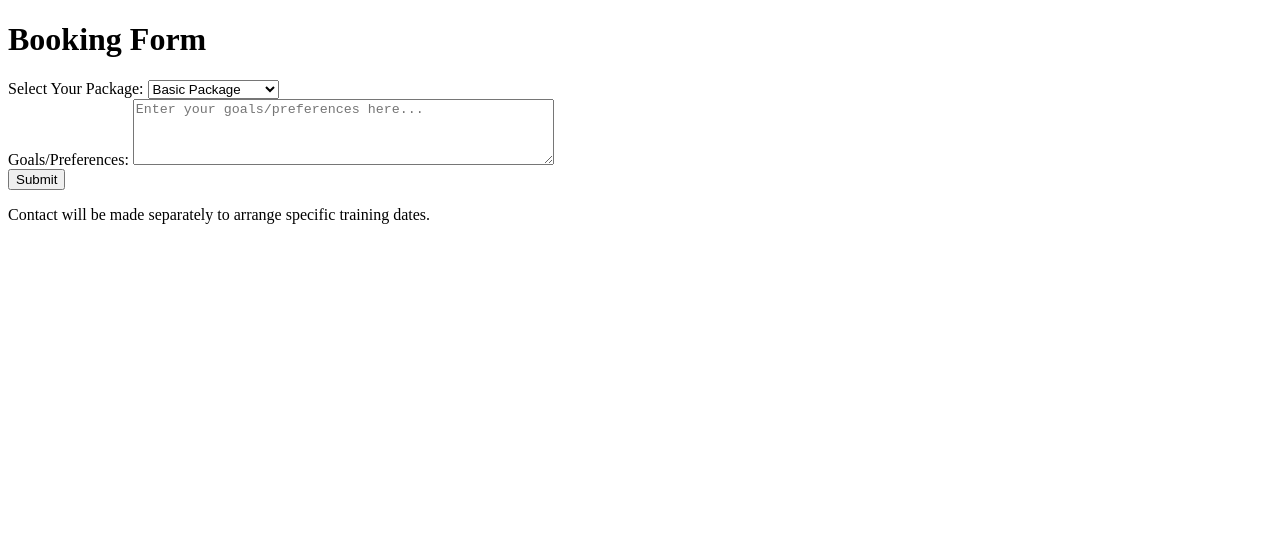
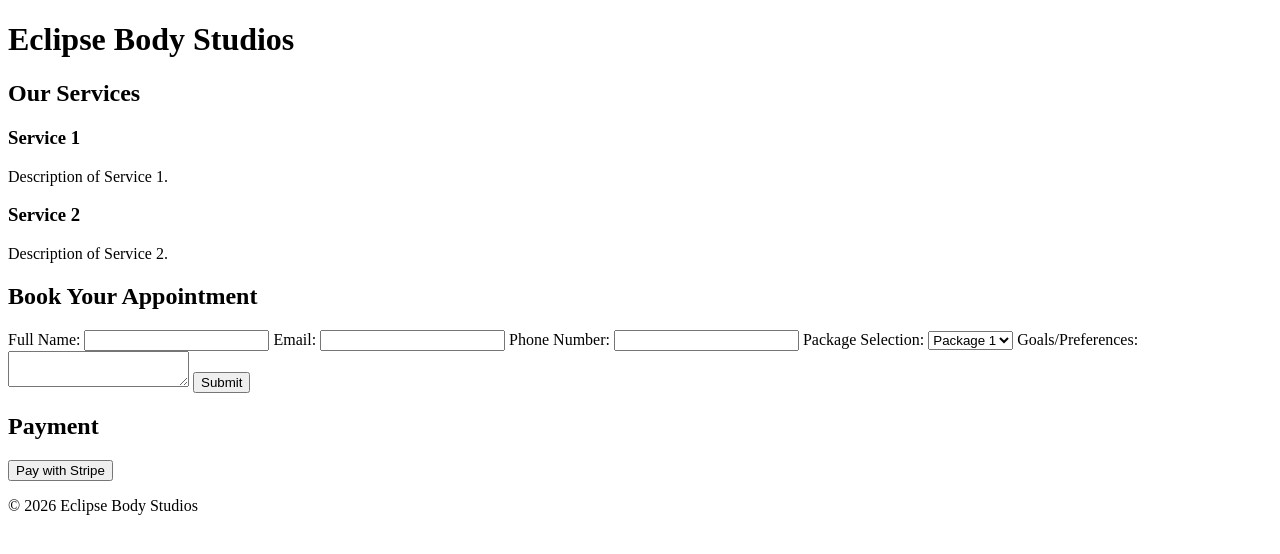
Before and after one commit to eclipsebodystudios-sudo/Eclipse-body-studios, a plain HTML site: page index.html in a window 1280 px wide. Drawn offline with Linux system fonts and the light colour scheme.

Commit message:
Update index.html with full website content including service card, booking form, and payment integration.

```diff
--- a/index.html
+++ b/index.html
@@ -3,23 +3,59 @@
 <head>
     <meta charset="UTF-8">
     <meta name="viewport" content="width=device-width, initial-scale=1.0">
-    <title>Booking Form</title>
+    <title>Eclipse Body Studios</title>
+    <link rel="stylesheet" href="styles.css">
 </head>
 <body>
-    <h1>Booking Form</h1>
-    <form>
-        <label for="package">Select Your Package:</label>
-        <select id="package" name="package" required>
-            <option value="basic">Basic Package</option>
-            <option value="premium">Premium Package</option>
-            <option value="vip">VIP Package</option>
-        </select>
-        <br>
-        <label for="goals">Goals/Preferences:</label>
-        <textarea id="goals" name="goals" rows="4" cols="50" placeholder="Enter your goals/preferences here..." required></textarea>
-        <br>
-        <input type="submit" value="Submit">
-    </form>
-    <p>Contact will be made separately to arrange specific training dates.</p>
+    <header>
+        <h1>Eclipse Body Studios</h1>
+    </header>
+    <main>
+        <section class="services">
+            <h2>Our Services</h2>
+            <div class="service-card">
+                <h3>Service 1</h3>
+                <p>Description of Service 1.</p>
+            </div>
+            <div class="service-card">
+                <h3>Service 2</h3>
+                <p>Description of Service 2.</p>
+            </div>
+            <!-- More service cards as needed -->
+        </section>
+        <section class="booking-form">
+            <h2>Book Your Appointment</h2>
+            <form id="booking" method="POST" action="/submit-booking">
+                <label for="full-name">Full Name:</label>
+                <input type="text" id="full-name" name="full-name" required>
+                <label for="email">Email:</label>
+                <input type="email" id="email" name="email" required>
+                <label for="phone">Phone Number:</label>
+                <input type="tel" id="phone" name="phone" required>
+                <label for="package">Package Selection:</label>
+                <select id="package" name="package" required>
+                    <option value="package1">Package 1</option>
+                    <option value="package2">Package 2</option>
+                    <!-- Additional packages as needed -->
+                </select>
+                <label for="goals">Goals/Preferences:</label>
+                <textarea id="goals" name="goals"></textarea>
+                <button type="submit">Submit</button>
+            </form>
+        </section>
+        <section class="payment">
+            <h2>Payment</h2>
+            <!-- Stripe payment integration goes here -->
+            <form action="/charge" method="post">
+                <input type="hidden" name="amount" value="1000">
+                <button type="submit">Pay with Stripe</button>
+            </form>
+        </section>
+    </main>
+    <footer>
+        <p>&copy; 2026 Eclipse Body Studios</p>
+    </footer>
+    <script src="https://js.stripe.com/v3/"></script>
+    <script src="script.js"></script>
 </body>
 </html>
```
